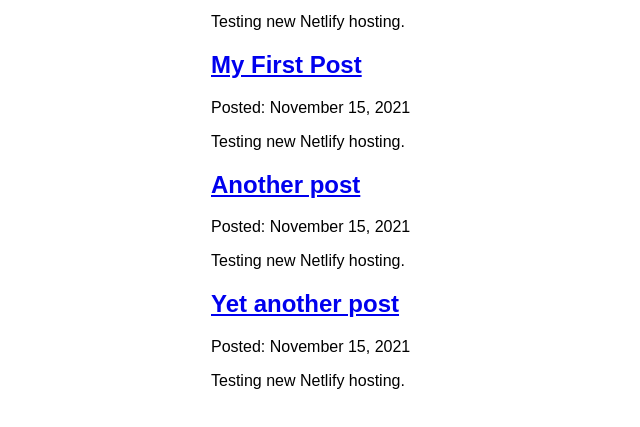
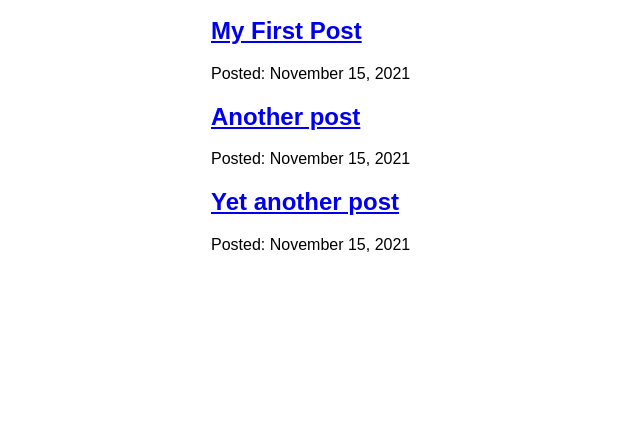
Before and after one commit to chelmo/my-first-gatsby-site, a Gatsby site: page /blog in a window 1280 px wide. Shown: the part 245-672 px from the top of the page, without its empty margins (179-819 px from the left). Built offline with nearby package versions, Linux system fonts and the light colour scheme; Gatsby itself is replaced by a stand-in of ours.

```diff
--- a/src/pages/blog/index.js
+++ b/src/pages/blog/index.js
@@ -13,7 +13,6 @@
                 </Link>
                 </h2>
               <p>Posted: {node.frontmatter.date}</p>
-              <p>Testing new Netlify hosting.</p>
             </article>
           ))
         }
```
